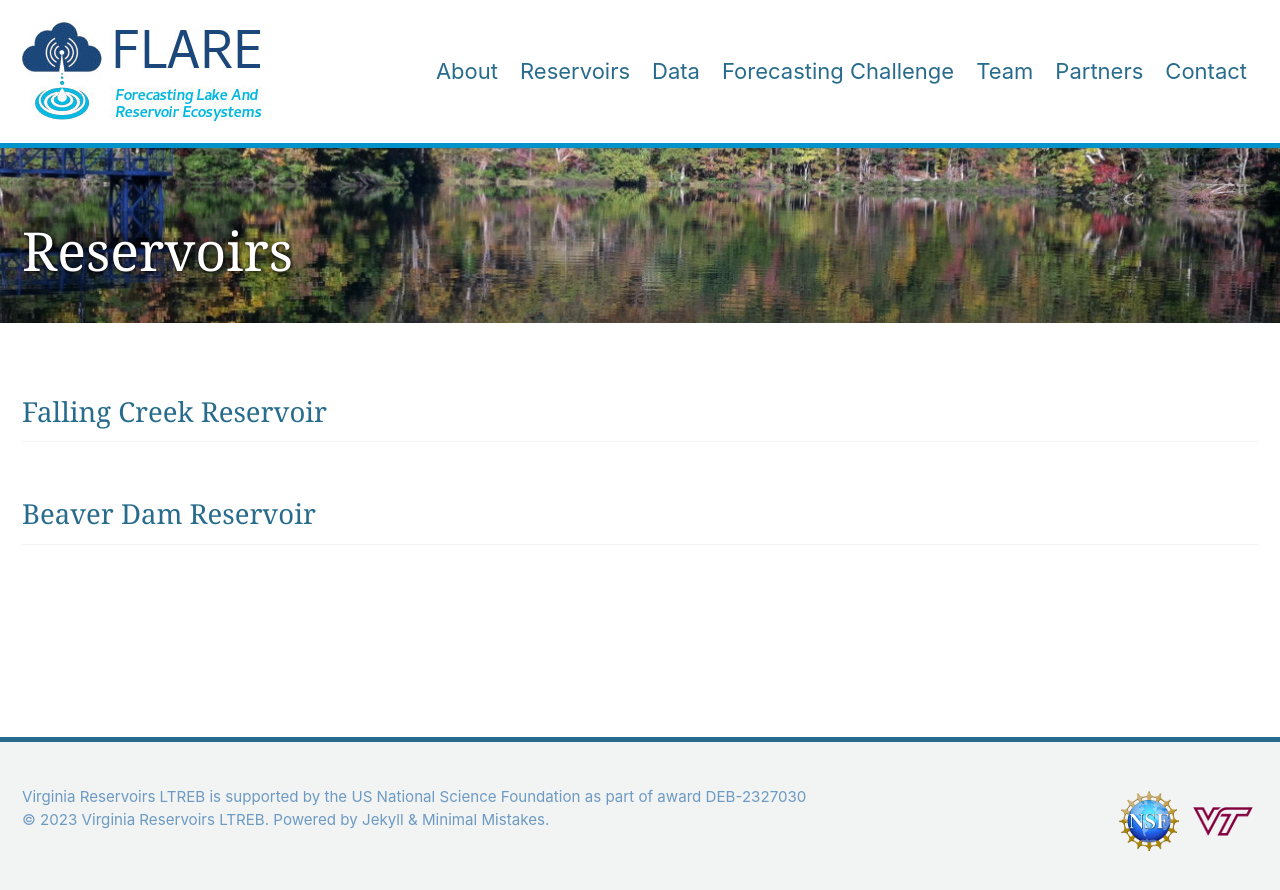
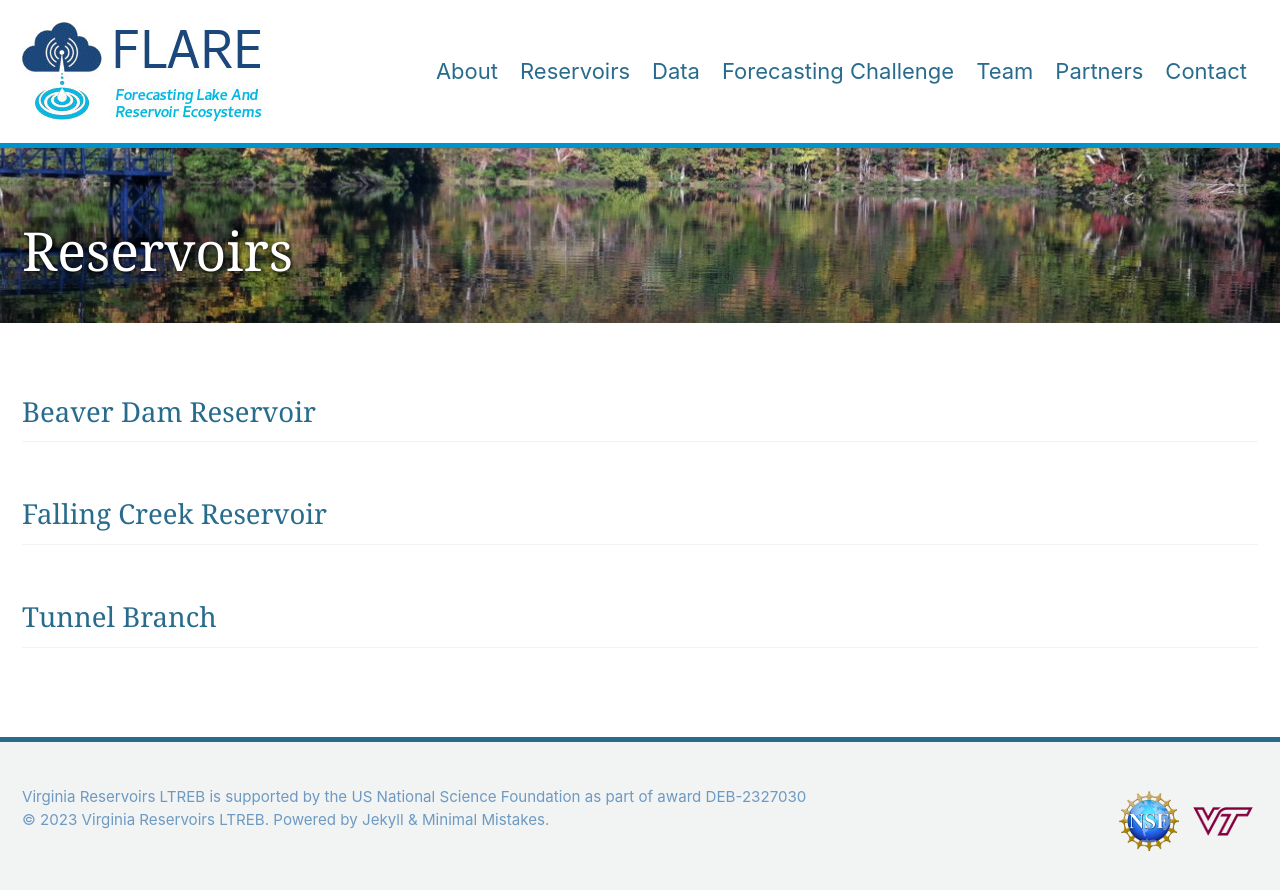
Before and after one commit to LTREB-reservoirs/LTREB-reservoirs.github.io, a Jekyll site: the page built from _pages/reservoirs.md, in a window 1280 px wide. Shown: the top 890 px of the page. Built offline with Jekyll 4.4.1, drawn with Linux system fonts in a browser that asks for light colours; cached includes are drawn as plain includes; nearby versions of some CDN libraries.

Commit message:
Update reservoirs.md

```diff
--- a/_pages/reservoirs.md
+++ b/_pages/reservoirs.md
@@ -6,7 +6,8 @@ header:
   overlay_image: /assets/images/banner.jpg
 ---
 
+## Beaver Dam Reservoir
+
 ## Falling Creek Reservoir
 
-
-## Beaver Dam Reservoir
+## Tunnel Branch
```
